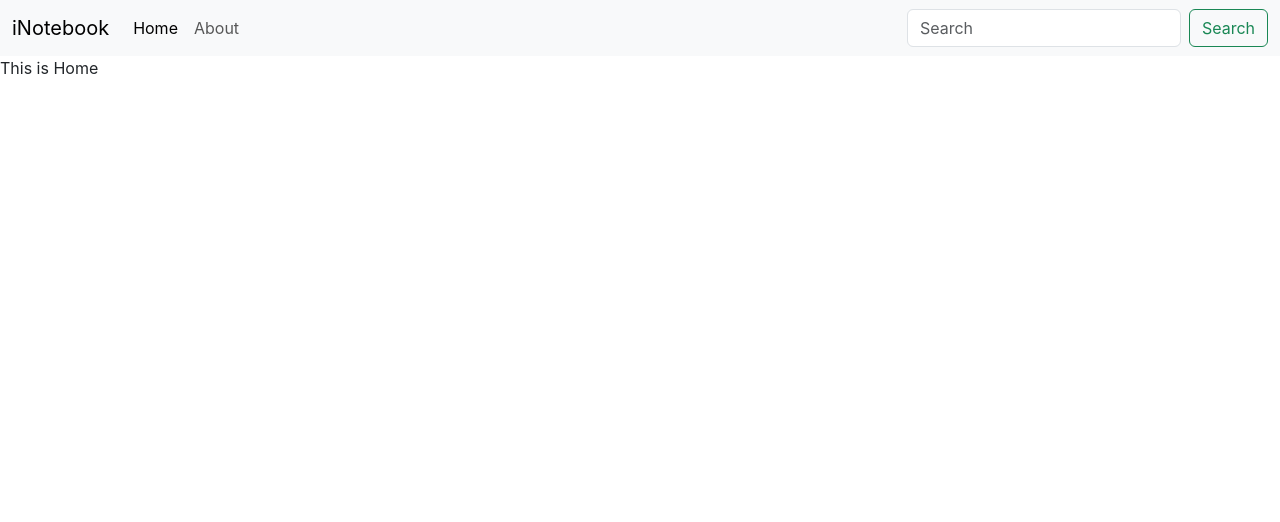
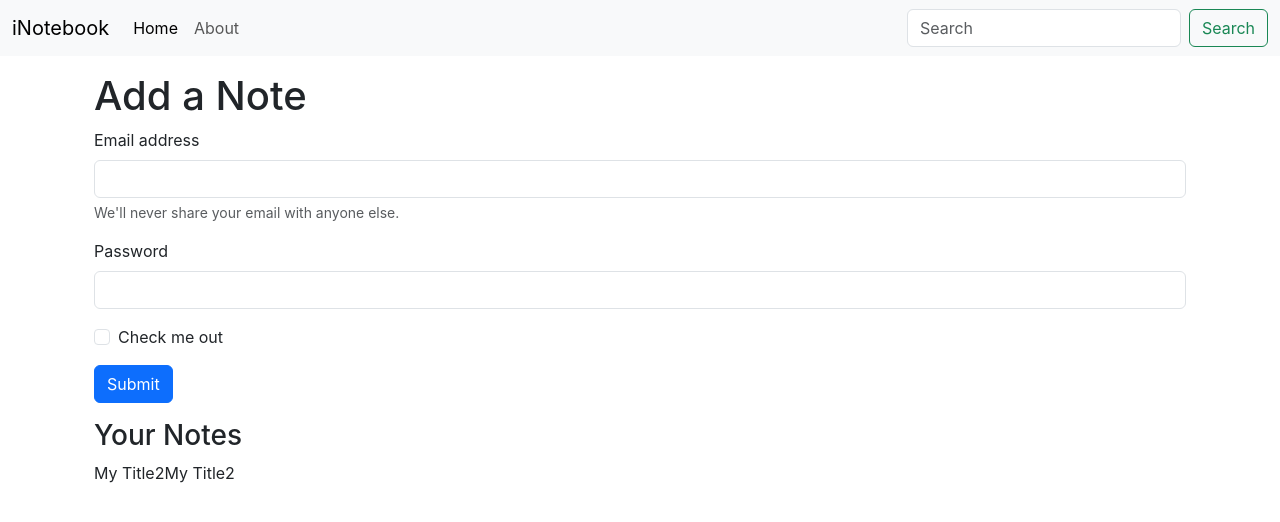
Before and after one commit to MithileshIruvuri02/CodeAlphaInternship_Recipe_Book, a React (Create React App) app: page /home in a window 1280 px wide. Shown: the top 522 px of the page. Built offline with nearby package versions, Linux system fonts and the light colour scheme; the HTML template or start-up script is replaced by a standard one.

Commit message:
useLocation hook and fetching notes from context

```diff
--- a/src/App.js
+++ b/src/App.js
@@ -17,12 +17,14 @@
     <NoteState>
       <Router>
         <Navbar />
+        <div className='container'>
         <Routes>
           <Route exact path="/home" element={<Home/>}>
           </Route>
           <Route exact path="/about" element={<About/>}>
           </Route>
         </Routes>
+        </div>
       </Router>
       </NoteState>
     </>
--- a/src/components/About.js
+++ b/src/components/About.js
@@ -1,15 +1,9 @@
-import React, { useEffect} from 'react'
-import { useContext } from 'react'
-import noteContext from '../context/notes/noteContext'
+import React, { useContext, useEffect} from 'react'
 const About = () => {
-  const a= useContext(noteContext)
-  useEffect(()=>{
-    a.update();
-     // eslint-disable-next-line
-  }, [])
+
   return (
     <div>
-      This is about {a.state.name} and she is in class {a.state.class}
+      This is about page
     </div>
   )
 }
--- a/src/components/Home.js
+++ b/src/components/Home.js
@@ -1,9 +1,35 @@
-import React from 'react'
-
+import React, { useContext } from 'react'
+import noteContext from '../context/notes/noteContext'
 const Home = () => {
+  const context=useContext(noteContext);
+  const {notes, setNotes}=context;
   return (
     <div>
-      This is Home
+      <div className='container my-3'>
+        <h1>Add a Note</h1>
+        <form>
+          <div className="mb-3">
+            <label for="exampleInputEmail1" className="form-label">Email address</label>
+            <input type="email" className="form-control" id="exampleInputEmail1" aria-describedby="emailHelp" />
+            <div id="emailHelp" className="form-text">We'll never share your email with anyone else.</div>
+          </div>
+          <div className="mb-3">
+            <label for="exampleInputPassword1" className="form-label">Password</label>
+            <input type="password" className="form-control" id="exampleInputPassword1" />
+          </div>
+          <div className="mb-3 form-check">
+            <input type="checkbox" className="form-check-input" id="exampleCheck1" />
+            <label className="form-check-label" for="exampleCheck1">Check me out</label>
+          </div>
+          <button type="submit" className="btn btn-primary">Submit</button>
+        </form>
+      </div>
+      <div className='container my-3'>
+        <h3>Your Notes</h3>
+        {notes.map((note)=>{
+          return note.title;
+        })}
+      </div>
     </div>
   )
 }
--- a/src/components/Navbar.js
+++ b/src/components/Navbar.js
@@ -1,10 +1,16 @@
 import React from 'react'
 import {Link} from "react-router-dom";
+import { useEffect } from 'react';
+import { useLocation } from 'react-router-dom';
+const Navbar = () => {
 
-const Navbar = () => {
+  const location = useLocation();
+  useEffect(() => {
+    console.log(location.pathname);
+  }, [location]);
+
   return (
-    <div>
-       <div className="App">
+
     <nav className="navbar navbar-expand-lg bg-body-tertiary">
   <div className="container-fluid">
     <Link className="navbar-brand" to="/">iNotebook</Link>
@@ -14,10 +20,10 @@
     <div className="collapse navbar-collapse" id="navbarSupportedContent">
       <ul className="navbar-nav me-auto mb-2 mb-lg-0">
         <li className="nav-item">
-          <Link className="nav-link active" aria-current="page" to="/home">Home</Link>
+          <Link className={`nav-link ${location.pathname==="/home"? "active": ""}`} aria-current="page" to="/home">Home</Link>
         </li>
         <li className="nav-item">
-          <Link className="nav-link" to="/about">About</Link>
+          <Link className={`nav-link ${location.pathname==="/about"? "active": ""}`} to="/about">About</Link>
         </li>
       </ul>
       <form className="d-flex" role="search">
@@ -27,8 +33,6 @@
     </div>
   </div>
 </nav>
-    </div>
-    </div>
   )
 }
 
--- a/src/context/notes/NoteState.js
+++ b/src/context/notes/NoteState.js
@@ -2,22 +2,29 @@
 import NoteContext from "./noteContext";
 const NoteState=(props)=>{
 
-     const s1={
-        "name": "Sujata",
-        "class": "5b"
-     }
-
-     const [state, setState]=useState(s1);
-     const update=()=>{
-        setTimeout(() => {
-            setState({
-                "name": "xyz",
-                "class": "10b"
-            })
-        }, 1000);
-     }
+    const notesInitial=[
+        {
+          "_id": "6505ec5a8b2ba728bd9786e8",
+          "user": "65031ffc7bd453bafecd12fc",
+          "title": "My Title2",
+          "description": "Please wake up early",
+          "tag": "Personal",
+          "date": "2023-09-16T17:56:42.739Z",
+          "__v": 0
+        },
+        {
+          "_id": "6505ec5b8b2ba728bd9786ea",
+          "user": "65031ffc7bd453bafecd12fc",
+          "title": "My Title2",
+          "description": "Please wake up early",
+          "tag": "Personal",
+          "date": "2023-09-16T17:56:43.767Z",
+          "__v": 0
+        }
+      ]
+      const [notes, setNotes]=useState(notesInitial)
     return (
-        <NoteContext.Provider value={{state, update}}>
+        <NoteContext.Provider value={{notes, setNotes}}>
            {props.children}
         </NoteContext.Provider>
     )
```
Also changed, not shown: 1 other file (tests, documents, lock files or other folders).
